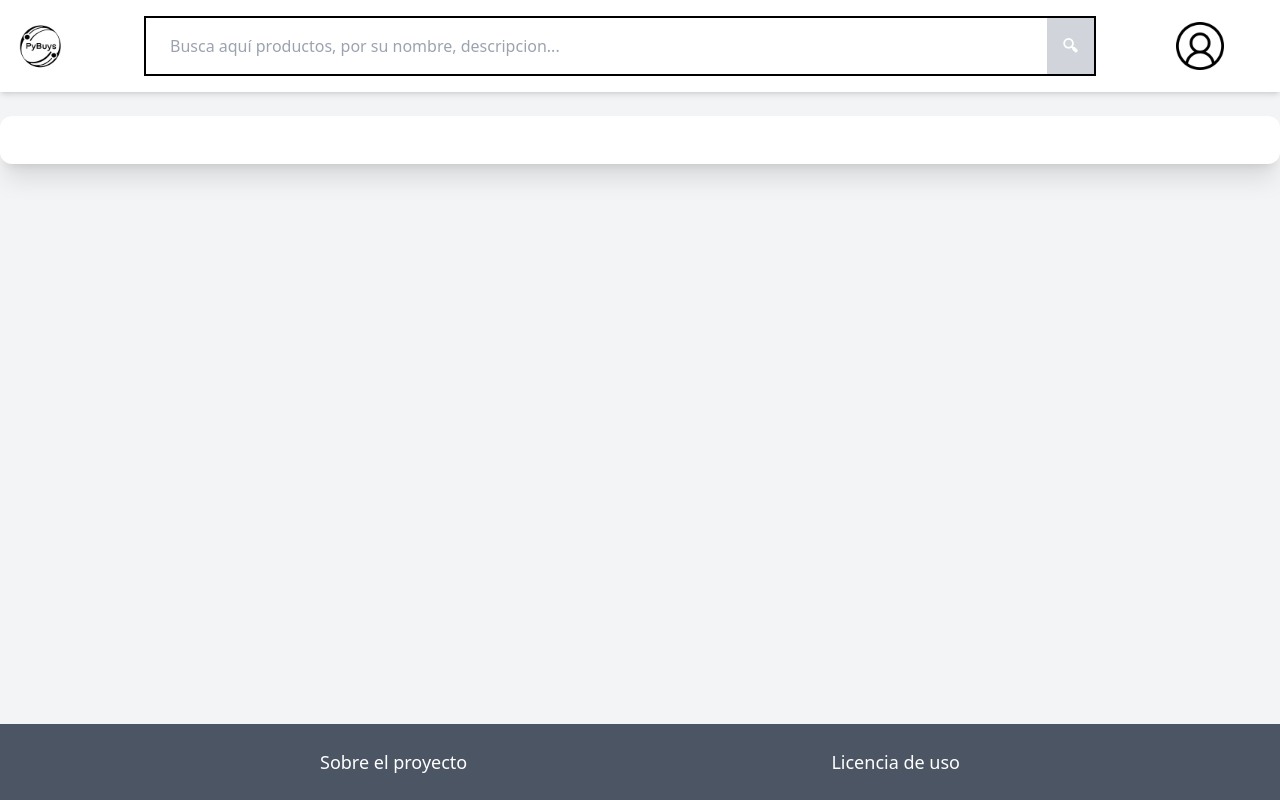
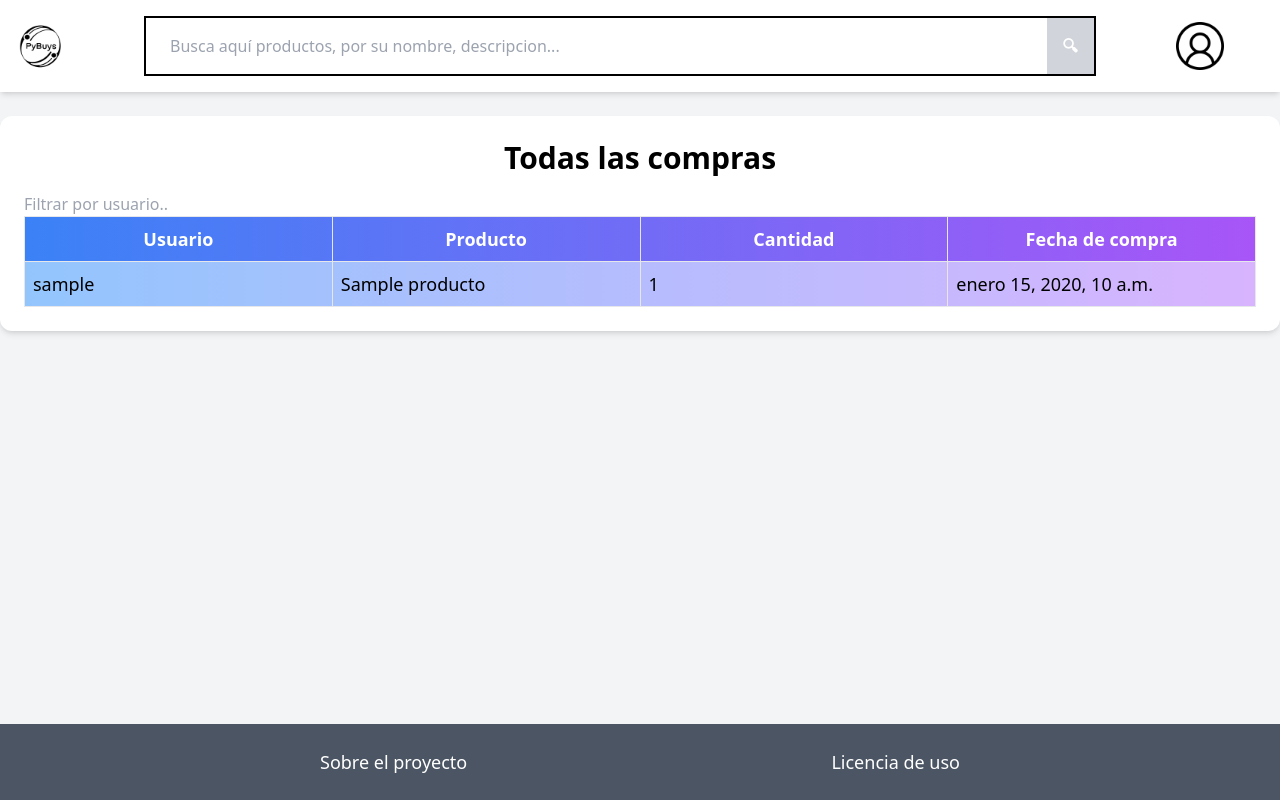
Before and after one commit to VictorCodificando/PyBuys, a Django app: page /buysSales/buys/ in a window 1280 px wide. Run offline with Django 4.2, Linux system fonts and the light colour scheme; a user stored in the database is signed in; tables that the repository leaves empty hold one stand-in row (values such as "Sample post"); some libraries are stand-ins or nearby versions.

Commit message:
Añadido el apartado de compras con tabla personalizada.

```diff
--- a/src/pybuys/buysSales/templates/buysSales/buys.html
+++ b/src/pybuys/buysSales/templates/buysSales/buys.html
@@ -1,6 +1,100 @@
 {% extends 'core/base.html' %}
 
 {% block content %}
-<div class="w-full my-6 p-6 mx-auto bg-gray-10 rounded-xl shadow-xl bg-white">
+<div class="w-full my-6 p-6 mx-auto bg-white rounded-xl shadow-md overflow-auto">
+    {% if request.user.is_superuser %}
+        <h1 class="text-3xl font-bold mb-4 text-center">Todas las compras</h1>
+        <input type="text" id="myInput" onkeyup="myFunction()" placeholder="Filtrar por usuario..">
+    {% else %}
+        <h1 class="text-3xl font-bold mb-4 text-center">Mis compras</h1>
+    {% endif %}
+
+    <table id="myTable" class="w-full table-fixed border-collapse text-lg bg-gradient-to-r from-blue-300 to-purple-300">
+        <thead>
+            <tr class="text-white bg-gradient-to-r from-blue-500 to-purple-500">
+                {% if request.user.is_superuser %}
+                    <th class="border w-1/4 p-2 cursor-pointer" onclick="sortTable(0)">Usuario</th>
+                {% endif %}
+                <th class="border w-1/4 p-2 cursor-pointer" onclick="sortTable(1)">Producto</th>
+                <th class="border w-1/4 p-2 cursor-pointer" onclick="sortTable(2)">Cantidad</th>
+                <th class="border w-1/4 p-2 cursor-pointer" onclick="sortTable(3)">Fecha de compra</th>
+            </tr>
+        </thead>
+        <tbody>
+            {% for compra in compras %}
+            <tr class="hover:bg-gradient-to-r from-blue-200 to-purple-200">
+                {% if request.user.is_superuser %}
+                    <td class="border p-2">{{ compra.id_usuario.username }}</td>
+                {% endif %}
+                <td class="border p-2">{{ compra.id_producto.nombre }}</td>
+                <td class="border p-2">{{ compra.cantidad }}</td>
+                <td class="border p-2">{{ compra.creado|date:"F j, Y, P" }}</td>
+            </tr>
+            {% empty %}
+            <tr>
+                <td class="border p-2" colspan="4">No hay compras para mostrar.</td>
+            </tr>
+            {% endfor %}
+        </tbody>
+    </table>
 </div>
-{% endblock %}
+
+<script>
+function myFunction() {
+  var input, filter, table, tr, td, i, txtValue;
+  input = document.getElementById("myInput");
+  filter = input.value.toUpperCase();
+  table = document.getElementById("myTable");
+  tr = table.getElementsByTagName("tr");
+  for (i = 0; i < tr.length; i++) {
+    td = tr[i].getElementsByTagName("td")[0];
+    if (td) {
+      txtValue = td.textContent || td.innerText;
+      if (txtValue.toUpperCase().indexOf(filter) > -1) {
+        tr[i].style.display = "";
+      } else {
+        tr[i].style.display = "none";
+      }
+    }
+  }
+}
+
+function sortTable(n) {
+  var table, rows, switching, i, x, y, shouldSwitch, dir, switchcount = 0;
+  table = document.getElementById("myTable");
+  switching = true;
+  dir = "asc";
+
+  while (switching) {
+    switching = false;
+    rows = table.rows;
+    for (i = 1; i < (rows.length - 1); i++) {
+      shouldSwitch = false;
+      x = rows[i].getElementsByTagName("TD")[n];
+      y = rows[i + 1].getElementsByTagName("TD")[n];
+      if (dir == "asc") {
+        if (x.innerHTML.toLowerCase() > y.innerHTML.toLowerCase()) {
+          shouldSwitch= true;
+          break;
+        }
+      } else if (dir == "desc") {
+        if (x.innerHTML.toLowerCase() < y.innerHTML.toLowerCase()) {
+          shouldSwitch = true;
+          break;
+        }
+      }
+    }
+    if (shouldSwitch) {
+      rows[i].parentNode.insertBefore(rows[i + 1], rows[i]);
+      switching = true;
+      switchcount ++;
+    } else {
+      if (switchcount == 0 && dir == "asc") {
+        dir = "desc";
+        switching = true;
+      }
+    }
+  }
+}
+</script>
+{%endblock%}
--- a/src/pybuys/buysSales/views.py
+++ b/src/pybuys/buysSales/views.py
@@ -3,11 +3,11 @@ from django.shortcuts import get_object_or_404, redirect, render
 from buysSales.models import Compras, ProductosEnCarrito, Ventas
 from product.models import Productos
 from django.db import transaction
-from django.http import HttpResponseForbidden, JsonResponse
+from django.http import Http404, HttpResponseForbidden, JsonResponse
 from django.shortcuts import render, redirect
 from django.contrib import messages
 from django.contrib.auth.decorators import login_required
-
+from django.http import JsonResponse
 from utils.utils import eliminar_de_carritos
 
 def shopping_cart(request):
@@ -49,12 +49,17 @@ def shopping_cart(request):
 
         return render(request, "buysSales/shopping_cart.html", {"productos": productos_carrito})
 
+@login_required
+def buys(request):
+    if not request.user.is_staff and not request.user.is_superuser:
+        raise Http404("No tienes permiso para ver esta página.")
 
+    if request.user.is_superuser:
+        compras = Compras.objects.all()
+    else:
+        compras = Compras.objects.filter(id_usuario=request.user)
 
-def buys(request):
-    return render(request, "buysSales/buys.html")
-
-from django.http import JsonResponse
+    return render(request, "buysSales/buys.html", {"compras": compras})
 
 def add_to_cart(request, id_producto):
     if request.method == 'POST':
@@ -76,9 +81,15 @@ def add_to_cart(request, id_producto):
                 return JsonResponse({'error': f"No hay suficiente cantidad de {producto.nombre} en el inventario para añadir más al carrito."}, status=400)
 
             carrito.cantidad += cantidad
-            carrito.save()
+            # Si la cantidad es 0, borra el producto del carrito.
+            if carrito.cantidad == 0:
+                carrito.delete()
+                return JsonResponse({'success': "Producto eliminado del carrito."})
+            else:
+                carrito.save()
 
         return JsonResponse({'success': "Producto añadido al carrito con éxito."})
+
 
 
 @login_required
@@ -99,6 +110,17 @@ def add_stock(request, id_producto):
         compra = Compras(id_usuario=request.user, id_producto=producto, cantidad=cantidad_stock)
         compra.save()
 
+        # Comprueba si la cantidad de producto en el carrito es mayor que la cantidad de producto en stock
+        # Si es así, reduce la cantidad en el carrito al nivel de stock
+        carritos = ProductosEnCarrito.objects.filter(producto=producto)
+        for carrito in carritos:
+            if carrito.cantidad > producto.cantidad:
+                carrito.cantidad = producto.cantidad
+                if carrito.cantidad == 0:
+                    carrito.delete()
+                else:
+                    carrito.save()
+
         # Comprueba si el producto se ha agotado y, si es así, elimina el producto de todos los carritos
         if producto.cantidad <= 0:
             eliminar_de_carritos(producto.pk)
--- a/src/pybuys/product/views.py
+++ b/src/pybuys/product/views.py
@@ -36,7 +36,10 @@ def product_list(productos):
 def productos(request):
     query = request.GET.get("query", "").strip()
     id_categoria = int(request.GET.get("categoria", 0))
-    productos = Productos.objects.filter(cantidad__gt=0).order_by("-creado")
+    if not request.user.is_staff:
+        productos = Productos.objects.filter(cantidad__gt=0).order_by("-creado")
+    else:
+        productos = Productos.objects.order_by("-creado")
     titulo = ""
     header = ""
     if id_categoria:
--- a/src/pybuys/static/scripts.js
+++ b/src/pybuys/static/scripts.js
@@ -24,7 +24,8 @@ class Contador {
     cantidadASumar = parseInt(cantidadASumar);
     const elemento = document.getElementById(this.id_elemento);
     let valorActual = parseInt(elemento.textContent || elemento.value);
-    if (valorActual + cantidadASumar >= this.minimo && valorActual + cantidadASumar <= this.maximo) {
+    let puedeSumar = (valorActual + cantidadASumar >= this.minimo && cantidadASumar<0) || (valorActual + cantidadASumar <= this.maximo && cantidadASumar>0);
+    if (puedeSumar) {
       this.valor += cantidadASumar;
       if (elemento.tagName === 'INPUT') {
         elemento.value = this.valor;
```
Also changed, not shown: src/pybuys/buysSales/templates/buysSales/shopping_cart.html (+26 -3 lines).
